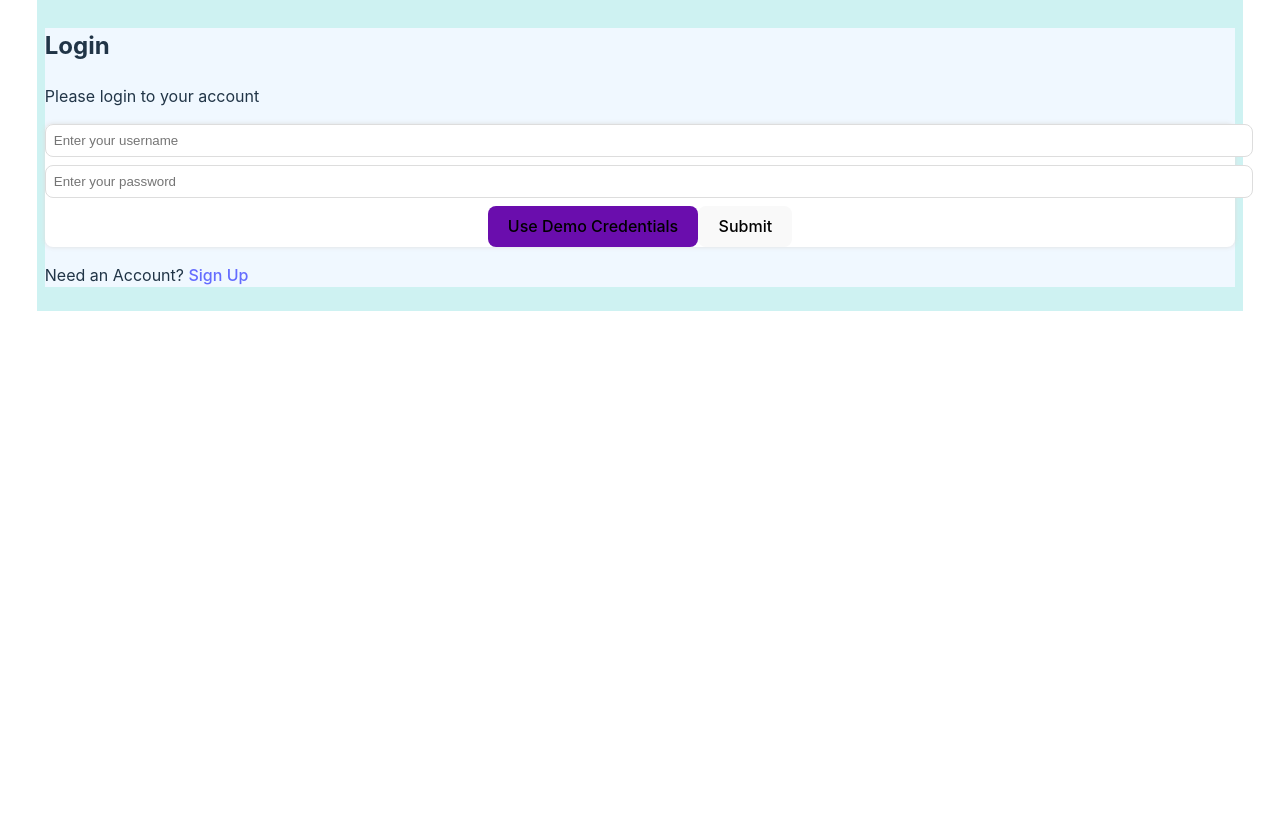
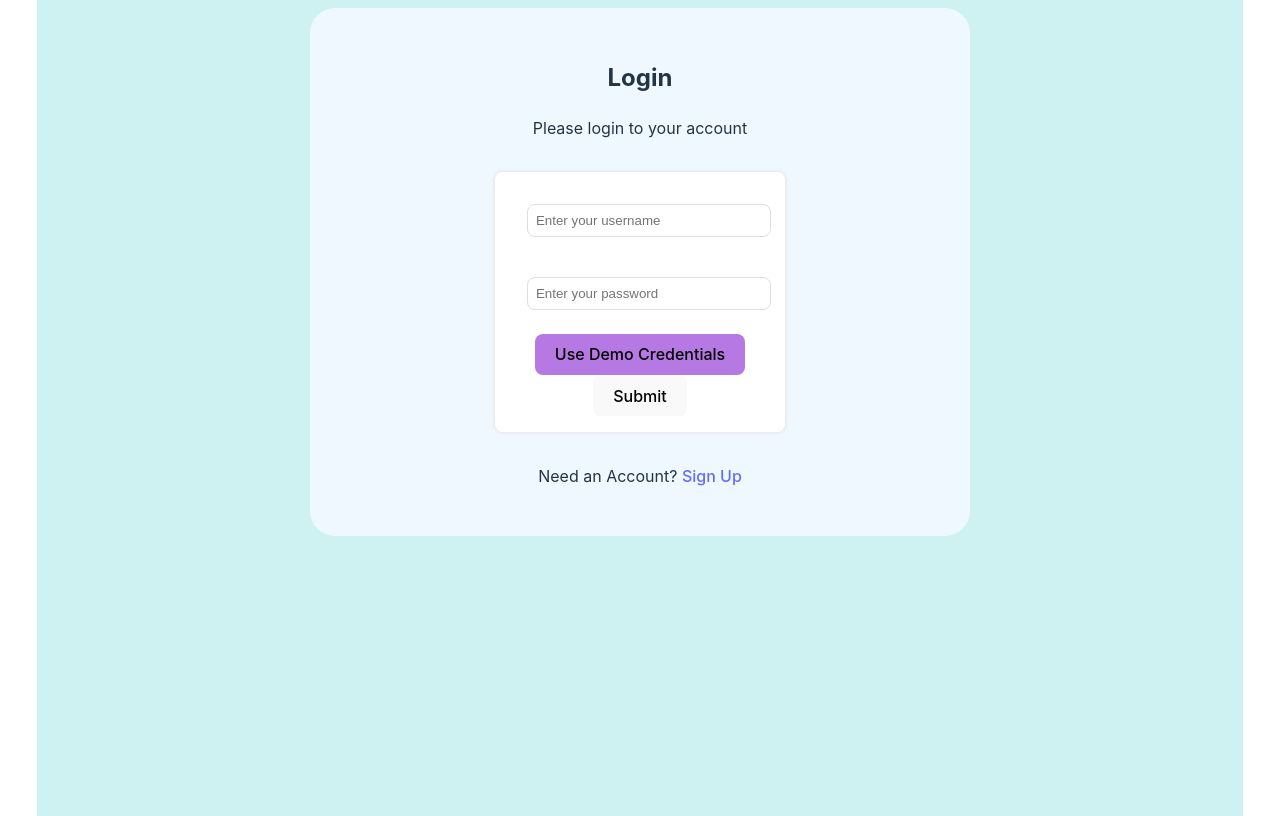
Before and after one commit to singhpriya147/BlogApp, a React (Vite) app: page / in a window 1280 px wide. Built offline with nearby package versions, Linux system fonts and the light colour scheme.

Commit message:
added css for login page

```diff
--- a/src/App.css
+++ b/src/App.css
@@ -2,6 +2,7 @@
   width: 93%;
   margin: 0 auto;
   padding: 0.5rem;
-  height: 100%;
+  min-height: 100vh;
   background-color: rgb(206, 242, 242);
+
 }
--- a/src/index.css
+++ b/src/index.css
@@ -31,7 +31,7 @@ body {
   display: flex;
   place-items: center;
   /* min-width: 320px; */
-  /* height: 100vh; */
+
 
 }
 
--- a/src/pages/Login/Login.css
+++ b/src/pages/Login/Login.css
@@ -0,0 +1,25 @@
+.container{
+ width: 50%;
+ background-color: aliceblue;
+ padding:2rem ;
+place-items: center;
+margin: 0 auto;
+border-radius: 25px;
+}
+.right-container{
+ display: flex;
+ align-items: center;
+ justify-content: center;
+ flex-direction: column;
+ text-align: center;
+}
+.form{
+ width: 70%;
+overflow: hidden;
+padding:1rem;
+margin: 1rem;
+
+}
+.form div{
+ padding: 1rem;
+}
--- a/src/pages/Login/Login.jsx
+++ b/src/pages/Login/Login.jsx
@@ -69,9 +69,7 @@ const Login = () => {
           <p>Please login to your account</p>
         </div>
 
-
         <form className='form' onSubmit={onSubmit}>
-
           <div>
             <input
               type='text'
@@ -95,7 +93,7 @@ const Login = () => {
           </div>
           <button
             type='button'
-            style={{ backgroundColor: '#6A0DAD' }}
+            style={{ backgroundColor: '#b678e3' }}
             onClick={fillCredentials}
           >
             Use Demo Credentials
```
